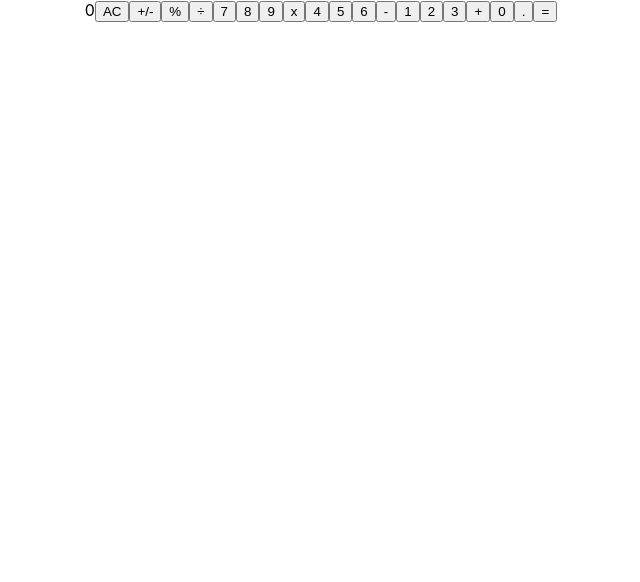
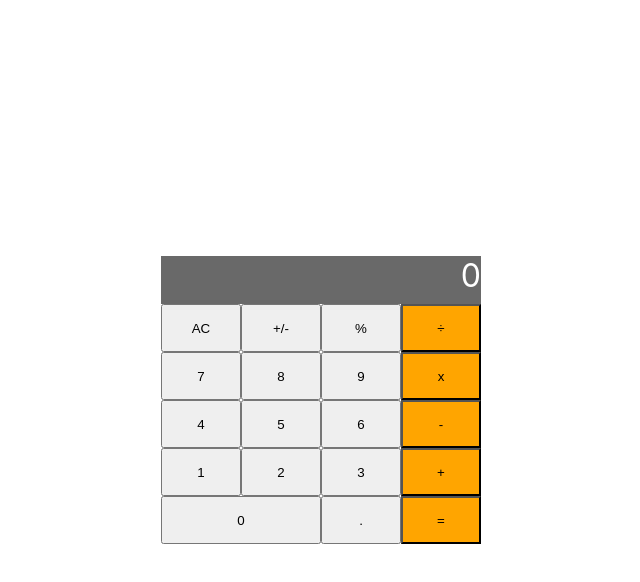
Before and after one commit to gdumani/new-math, a React (Create React App) app: page / in a window 1280 px wide. Shown: the top 582 px of the page, without its empty margins (319-959 px from the left). Built offline with nearby package versions, Linux system fonts and the light colour scheme.

Commit message:
add style to App.css to render calculator

```diff
--- a/src/App.css
+++ b/src/App.css
@@ -2,38 +2,34 @@
   text-align: center;
 }
 
-.App-logo {
-  height: 40vmin;
-  pointer-events: none;
+.calc {
+  margin: auto;
+  display: grid;
+  position: absolute;
+  top: 50%;
+  left: 50%;
+  transform: translate(-50%, -50%);
+  grid-template-columns: repeat(4, 1fr);
+  width: 20rem;
+  grid-auto-rows: 3rem;
 }
 
-@media (prefers-reduced-motion: no-preference) {
-  .App-logo {
-    animation: App-logo-spin infinite 20s linear;
-  }
+.calc span {
+  grid-column: 1/5;
+  text-align: right;
+  background-color: dimgray;
+  color: white;
+  font-size: 2rem;
 }
 
-.App-header {
-  background-color: #282c34;
-  min-height: 100vh;
-  display: flex;
-  flex-direction: column;
-  align-items: center;
-  justify-content: center;
-  font-size: calc(10px + 2vmin);
-  color: white;
+.double {
+  grid-column: span 2;
 }
 
-.App-link {
-  color: #61dafb;
+.colored {
+  background-color: orange;
 }
 
-@keyframes App-logo-spin {
-  from {
-    transform: rotate(0deg);
-  }
-
-  to {
-    transform: rotate(360deg);
-  }
+button {
+  cursor: pointer;
 }
```
